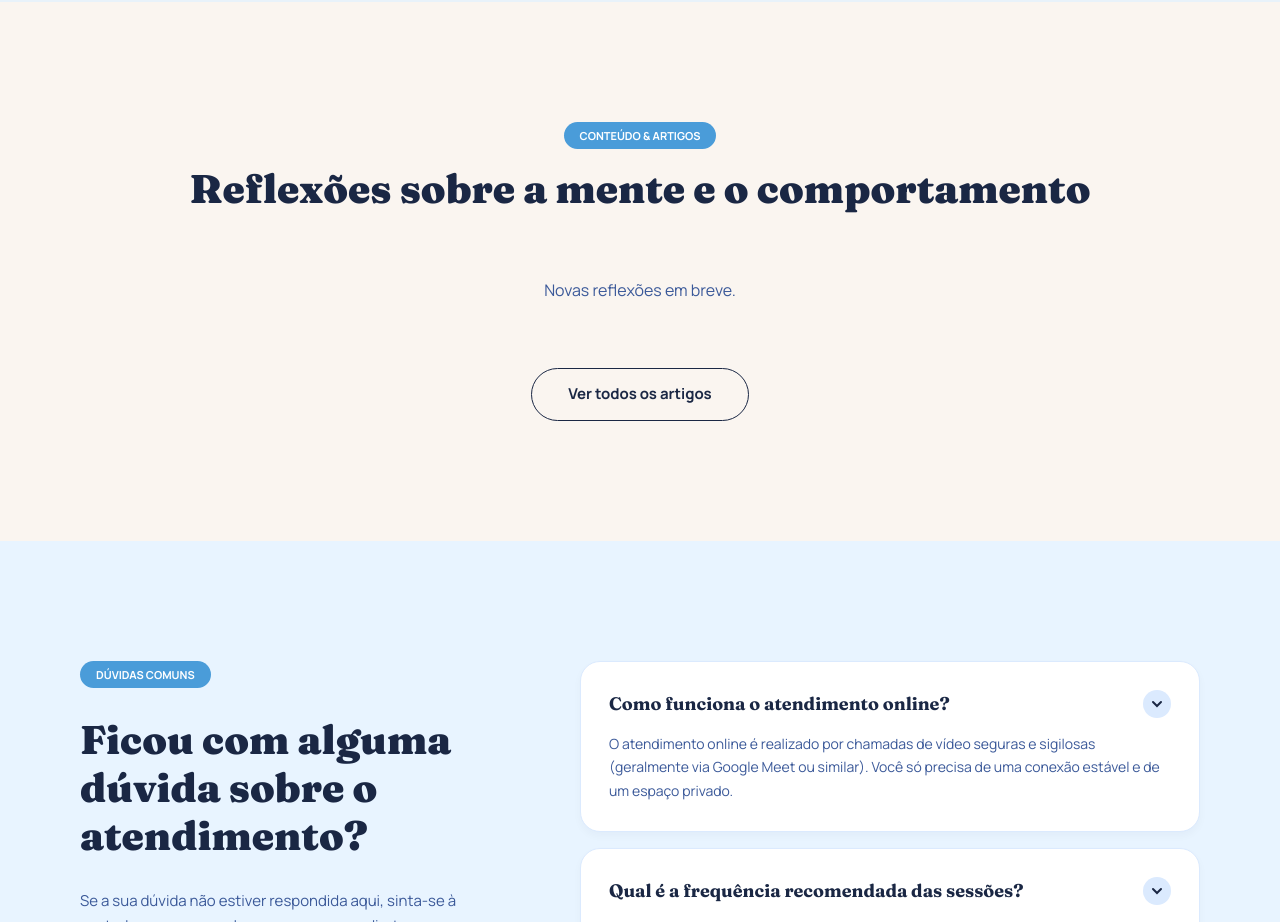
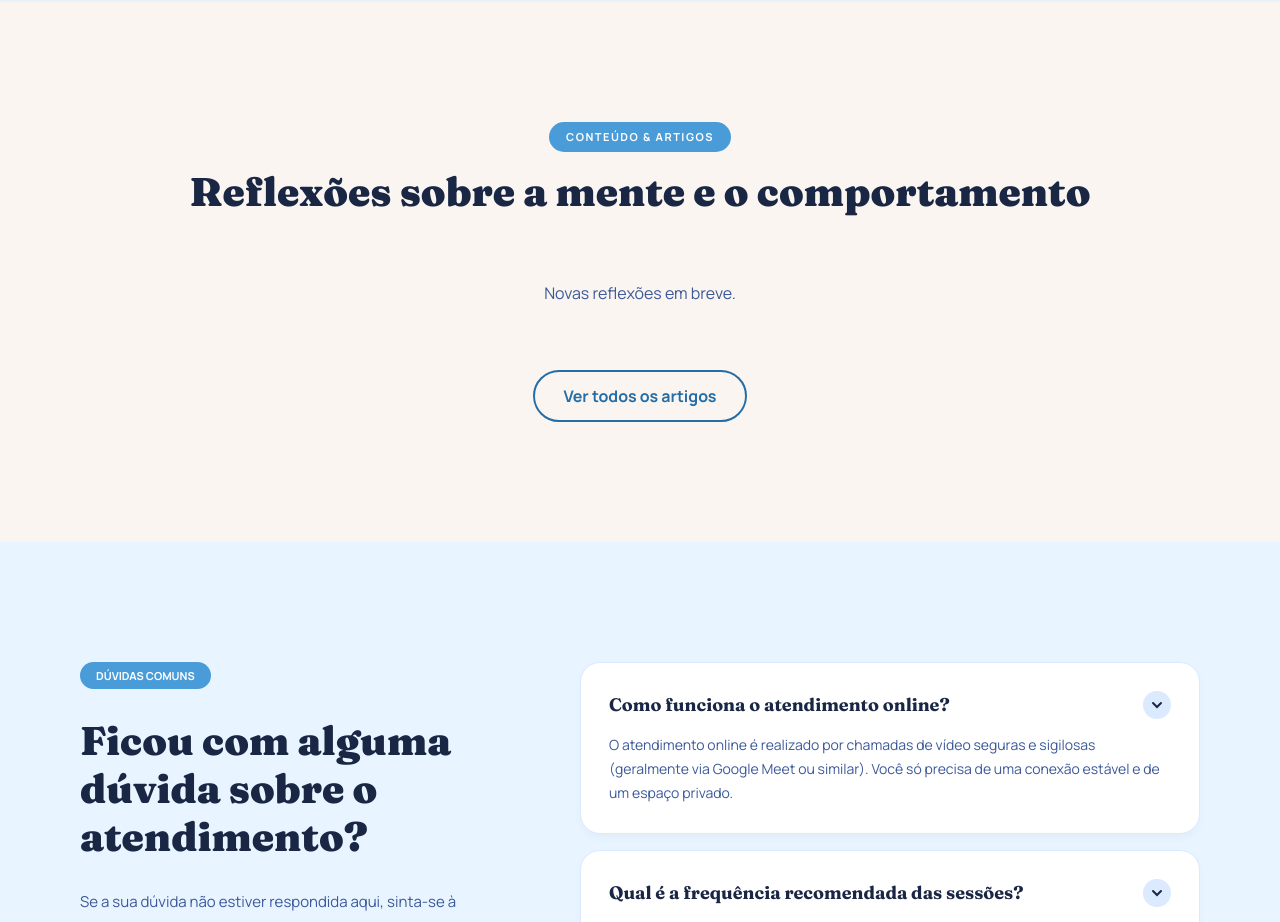
Before and after one commit to flaviafreitas/ana-flavia, a Nuxt app: page / in a window 1280 px wide. Shown: the part 4420-5342 px from the top of the page. Built offline with nearby package versions, Linux system fonts and the light colour scheme.

Commit message:
Use shared blog button and badge styles

```diff
--- a/app/assets/scss/modules/_blog.scss
+++ b/app/assets/scss/modules/_blog.scss
@@ -13,13 +13,6 @@
   align-items: center;
   gap: var(--space-4);
   text-align: center;
-
-  .badge {
-    border: 0;
-    color: var(--color-white);
-    line-height: normal;
-    letter-spacing: 0;
-  }
 
   h2 {
     letter-spacing: 0;
@@ -129,11 +122,6 @@
 
 .home-blog__action {
   justify-self: center;
-  padding: var(--space-4) calc(var(--space-8) + var(--space-1));
-  border-width: 1.5px;
-  border-color: var(--color-navy-900);
-  color: var(--color-navy-900);
-  font-size: 0.9375rem;
 }
 
 .home-blog__empty {
```
